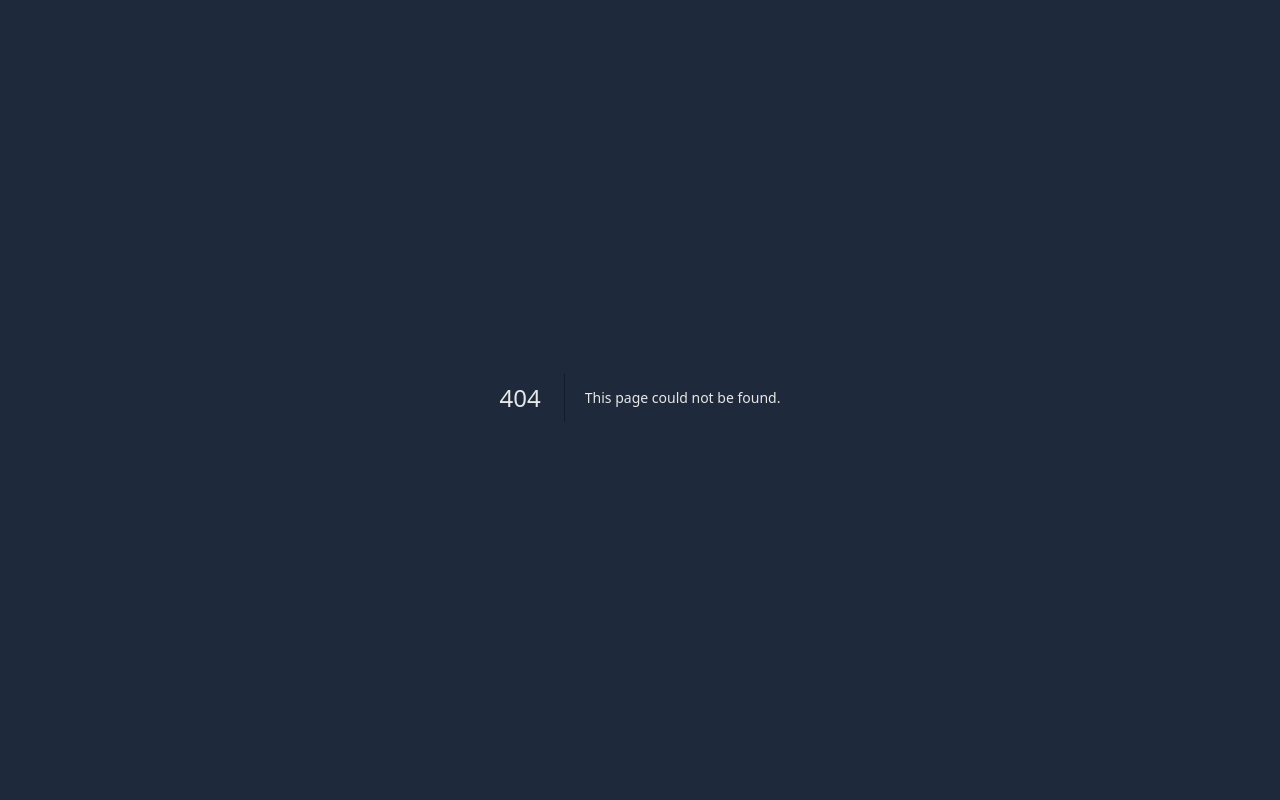
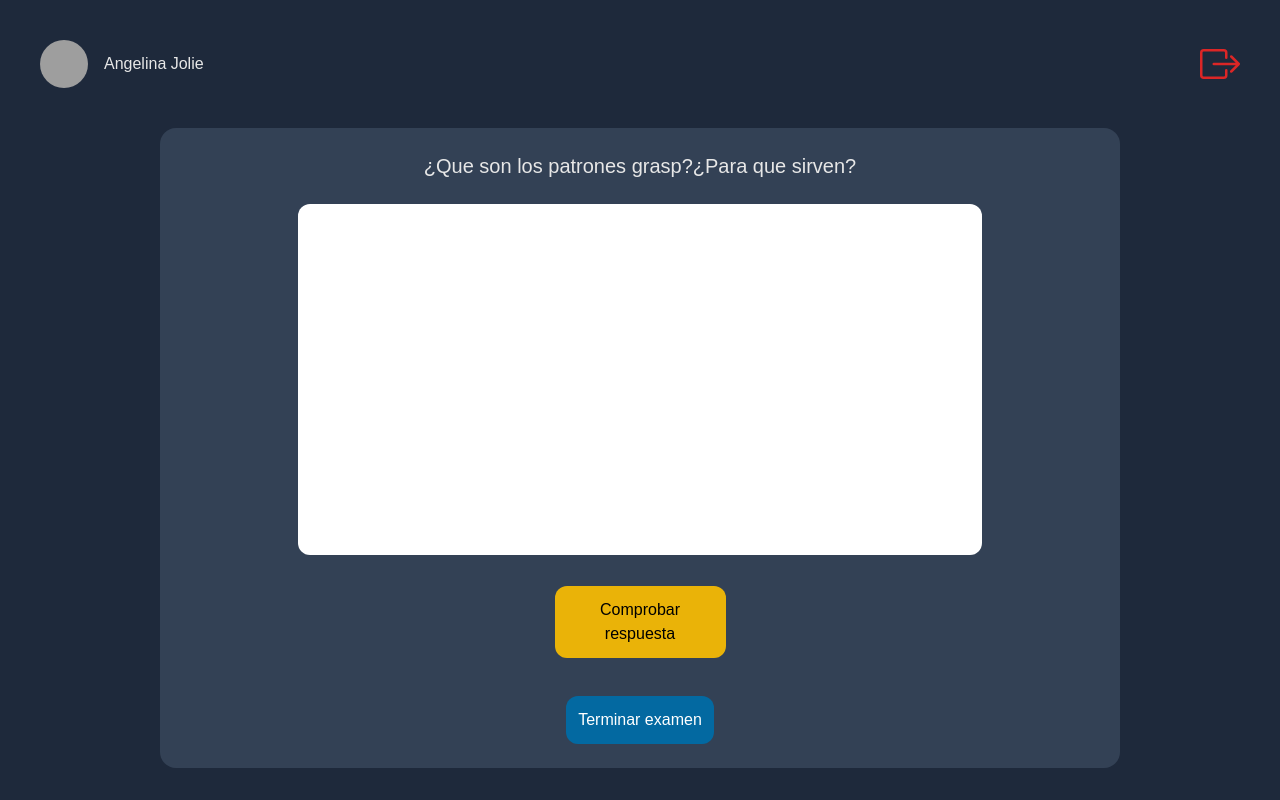
Before and after one commit to Puma-solutions/Quizzy_frontend, a Next.js app: page /exams/1 in a window 1280 px wide. Before the commit this address had no page. Built offline with nearby package versions, Linux system fonts and the light colour scheme; grey boxes are pictures that could not be loaded; a web font is replaced by a local one.

Commit message:
starting exam

```diff
--- /dev/null
+++ b/app/exams/ExamContainer.tsx
@@ -0,0 +1,40 @@
+import ExamList from "./ExamList";
+
+const myfetchjaja = {
+  _id: "6423005a962b0f08bb96fc77",
+  name: "Parcial 1",
+  idSubject: {
+    _id: "64230030962b0f08bb96fc74",
+    name: "Materia de Prueba",
+  },
+  questions: [
+    {
+      _id: "digfsiofjs1",
+      question: "¿Que son los patrones grasp?¿Para que sirven?",
+      answer:
+        "Los patrones GRASP son patrones generales de software para asignar responsabilidades. Describen los principios fundamentales del diseño de objetos y la asignación de responsabilidades, en forma de patrones </br> Una responsabilidad es la obligacion de una clase de conocer o hacer </br> Hacer: </br> •Hacer algo el mismo </br> •Iniciar una accion en otros objetos </br> •Controlar y coordinar actividad en otros objetos </br> Conocer: </br> •Conocer datos privados </br> •Iniciar una accion en otros objetos </br> •Controlar y coordinar actividad en otros objetos",
+    },
+    {
+      _id: "digfsiofjs2",
+      question: "Post condicion y estado final",
+      answer:
+        "Una post condición o garantía de éxito establece qué debe cumplirse cuando el caso de uso se completa con éxito. La garantía debería satisfacer las necesidades de todo el personal involucrado  </br> El estado final se valida que las insancias de las entidades se hayan creado o modificado",
+    },
+    {
+      _id: "digfsiofjs3",
+      question: "Cuales son los patrones grasp?",
+      answer:
+        "Son 9. Experto,Creador,Controlador,Alta cohesion,bajo acoplamiento,polimorfismo, fabricacion pura, indireccion, variaciones protegidas",
+    },
+  ],
+};
+
+const ExamContainer = () => {
+  return (
+    <>
+      <ExamList exam={myfetchjaja} />
+    </>
+  );
+};
+
+export default ExamContainer;
--- /dev/null
+++ b/app/exams/ExamList.tsx
@@ -0,0 +1,40 @@
+"use client";
+
+import ExamQuestion from "./ExamQuestion";
+import { useState } from "react";
+
+interface ExamListProps {
+  exam: {
+    _id: string;
+    name: string;
+    idSubject: {
+      _id: string;
+      name: string;
+    };
+    questions: {
+      question: string;
+      answer: string;
+      _id: string;
+    }[];
+  };
+}
+
+const ExamList = ({ exam }: ExamListProps) => {
+  const [counter, setCounter] = useState(0);
+  const randomizeQuestions = () => {
+    return exam.questions.sort((_, __) => Math.random() - 0.5);
+  };
+
+  const questionsRandomized = randomizeQuestions();
+
+  return (
+    <>
+      <ExamQuestion
+        question={questionsRandomized[counter]}
+        setQuestion={setCounter}
+      />
+    </>
+  );
+};
+
+export default ExamList;
--- /dev/null
+++ b/app/exams/ExamQuestion.tsx
@@ -0,0 +1,40 @@
+"use client";
+
+import { useState } from "react";
+
+interface ExamQuestionProps {
+  question: {
+    question: string;
+    answer: string;
+    _id: string;
+  };
+  setQuestion: Function;
+}
+
+const ExamQuestion = ({ question, setQuestion }: ExamQuestionProps) => {
+  const [show, setShow] = useState(false);
+  const [userAnswer, setUserAnswer] = useState("");
+  return (
+    <div className="bg-slate-700 flex w-3/4 h-140 flex-col justify-start items-center p-6 gap-6 rounded-2xl">
+      <h2 className="text-xl">{question.question}</h2>
+      {!show ? (
+        <form action="" className="flex flex-col w-3/4 h-4/5 gap-4">
+          <textarea className="h-3/4 border-none outline-none text-black resize-none p-4 rounded-xl" />
+          <button
+            className=" bg-yellow-500 text-black p-3 rounded-xl w-1/4 m-auto"
+            type="submit"
+          >
+            Comprobar respuesta
+          </button>
+        </form>
+      ) : (
+        <></>
+      )}
+      <button className="bg-sky-700 text-white p-3 rounded-xl">
+        Terminar examen
+      </button>
+    </div>
+  );
+};
+
+export default ExamQuestion;
--- /dev/null
+++ b/app/exams/[id]/page.tsx
@@ -0,0 +1,11 @@
+import ExamContainer from "../examContainer";
+
+const examPage = () => {
+  return (
+    <>
+      <ExamContainer />
+    </>
+  );
+};
+
+export default examPage;
--- /dev/null
+++ b/app/exams/layout.tsx
@@ -0,0 +1,14 @@
+import Navigation from "../../components/Navigation";
+
+const examsLayout = ({ children }: { children: React.ReactNode }) => {
+  return (
+    <>
+      <header>
+        <Navigation />
+      </header>
+      <main className="flex justify-center items-center">{children}</main>
+    </>
+  );
+};
+
+export default examsLayout;
--- a/app/home/SubjectDetail.tsx
+++ b/app/home/SubjectDetail.tsx
@@ -46,7 +46,7 @@ const SubjectDetail = ({ exam }: SubjectDetailProps) => {
           >
             <BsChevronDown className=" w-7 h-7" />
           </button>
-          <Link href={`http://localhost:3000/exam/${exam.id}`}>
+          <Link href={`http://localhost:3000/exams/${exam.id}`}>
             <button>
               <BsFillPlayCircleFill className=" w-7 h-7" />
             </button>
--- a/tailwind.config.js
+++ b/tailwind.config.js
@@ -12,6 +12,7 @@ module.exports = {
     extend: {
       spacing: {
         128: "32rem",
+        140: "40rem",
       },
       fontFamily: {
         cina: ["CinaGEOTest", "sans-serif"],
```
